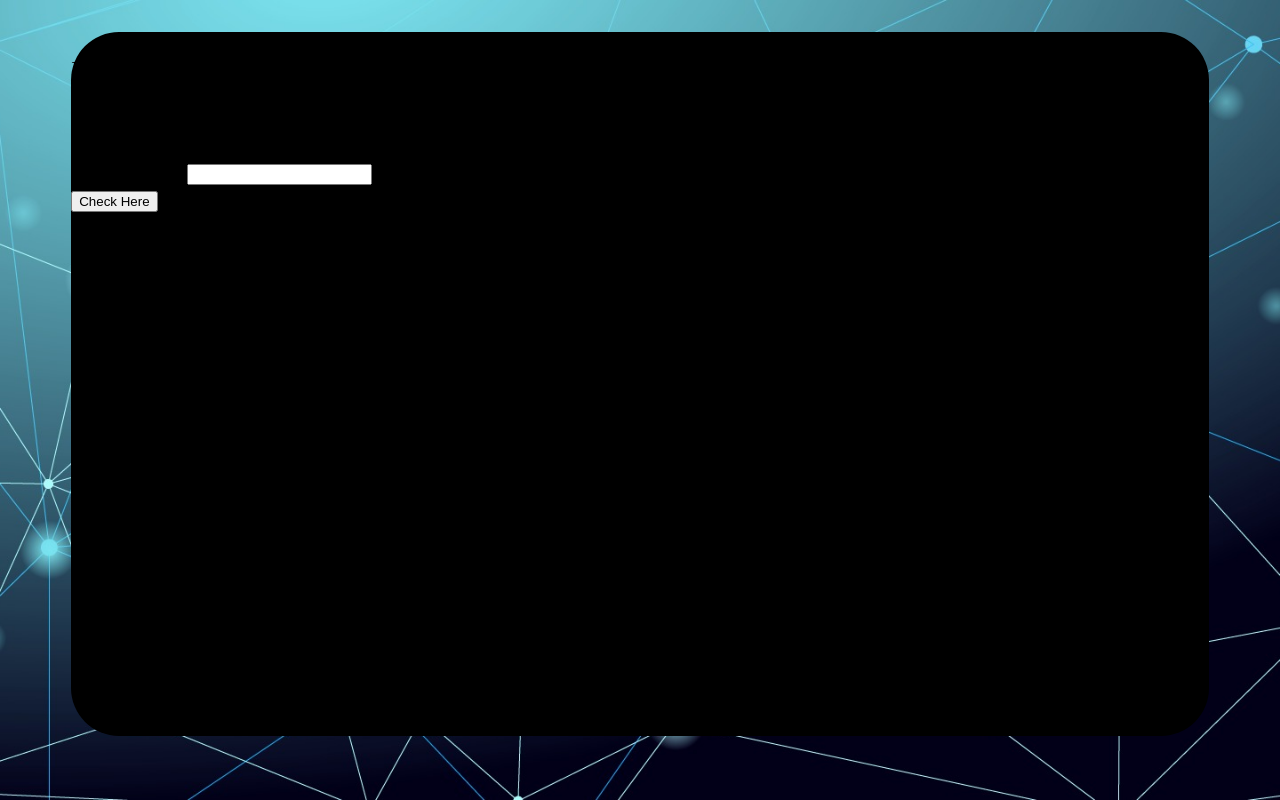
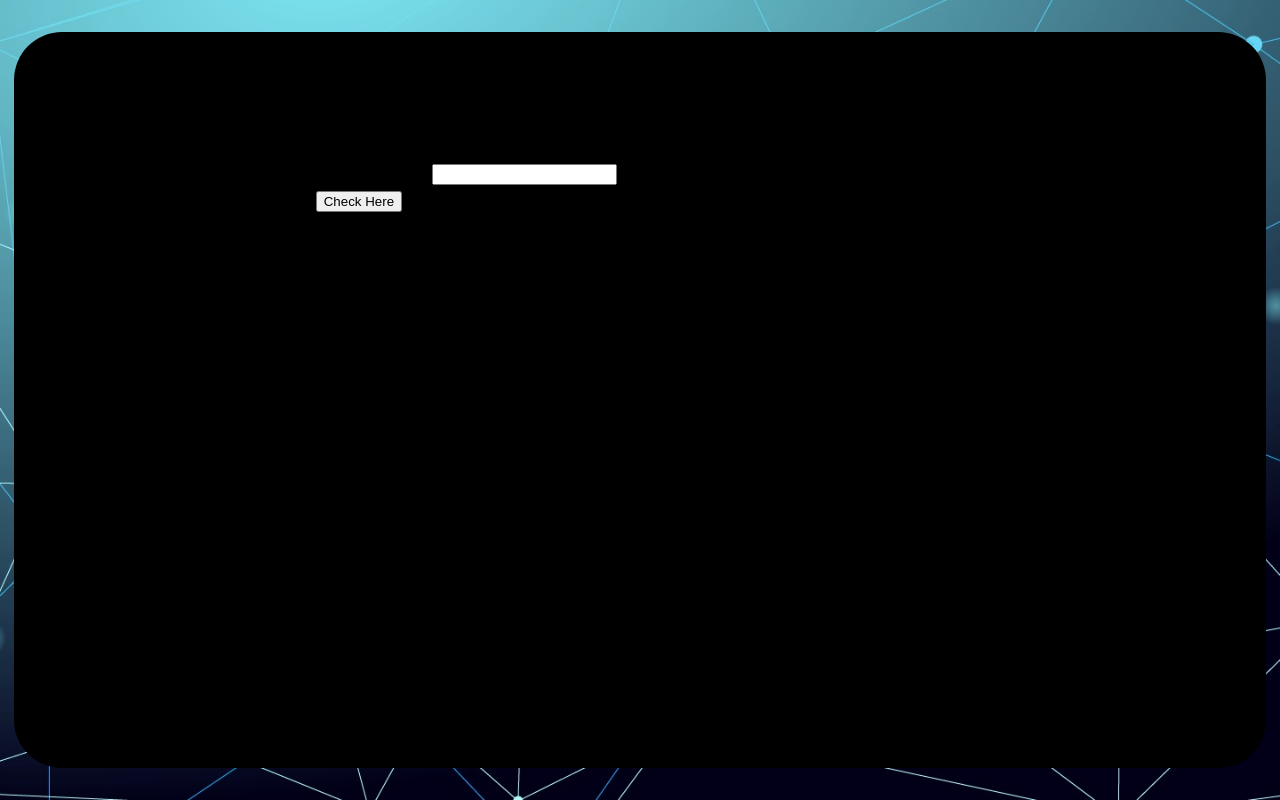
Before and after one commit to iamRahulB/flask-hello-world, a Flask app: page / in a window 1280 px wide. Run offline with Flask 2, Linux system fonts and the light colour scheme.

Commit message:
Update style.css

```diff
--- a/static/css/style.css
+++ b/static/css/style.css
@@ -15,16 +15,16 @@ body {
 }
 
 .container {
-  width: 90%;
+  width: 99%;
   border-radius: 2rem;
   opacity: 1;
   background-color: black;
   position: relative;
 	margin-top:1rem;
-
-  width: 90%;
-height: 90%;
-	  min-height: 88vh;
+	display:flex;
+	justify-content:center;
+height: 99%;
+	  min-height: 92vh;
 
 
 }
```
